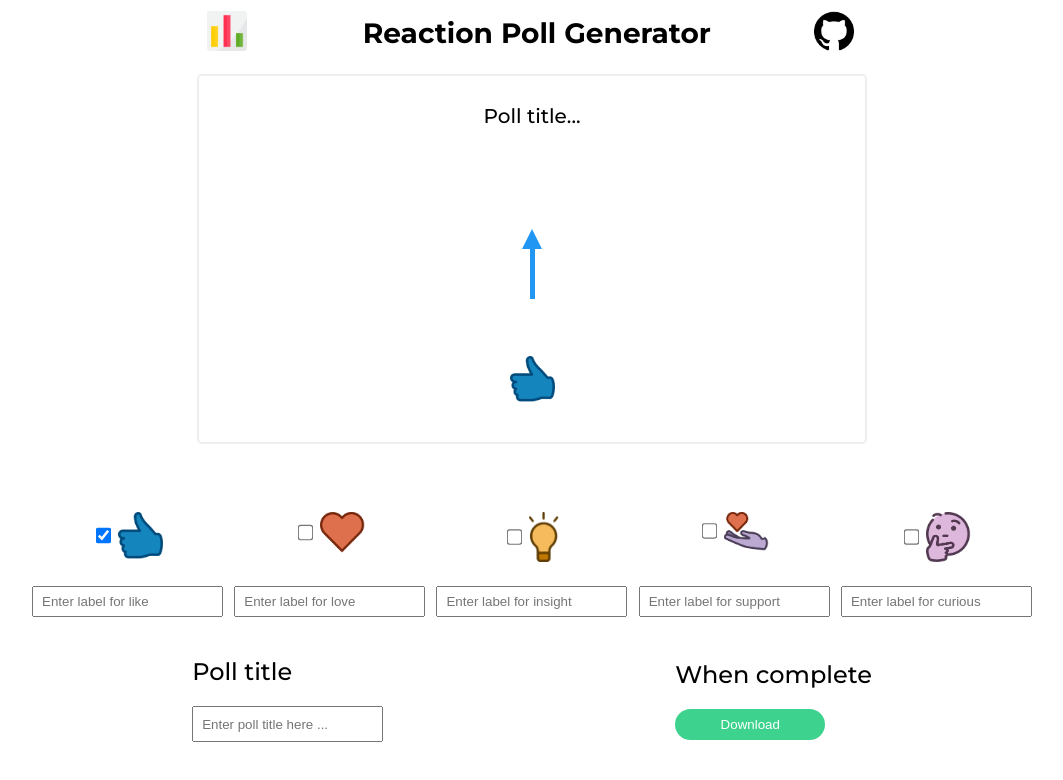
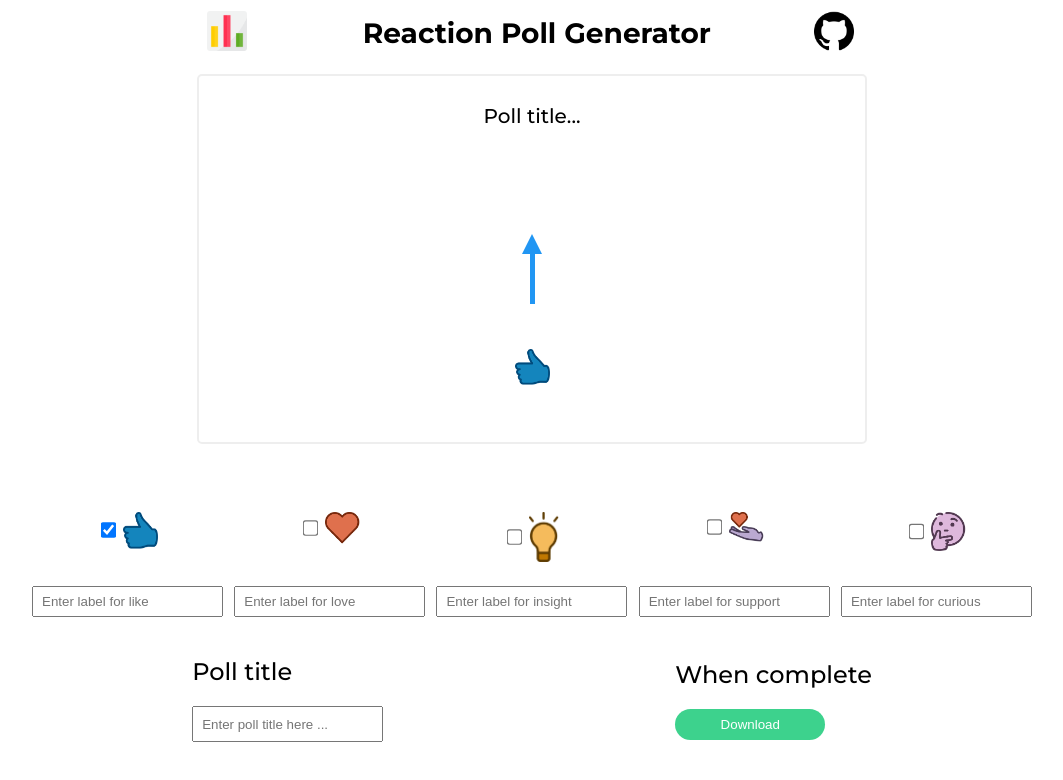
Before and after one commit to Ramzi-Abidi/Reaction-poll-generator, a React (Vite) app: page / in a window 1280 px wide. Both pictures are taken after a click on the checkbox 211 px from the left and 535 px from the top of the page. Shown: the top 780 px of the page, without its empty margins (108-1171 px from the left). Built offline with nearby package versions, Linux system fonts and the light colour scheme.

Commit message:
add styles to icons

```diff
--- a/src/components/Home.tsx
+++ b/src/components/Home.tsx
@@ -13,7 +13,6 @@ import html2canvas from "html2canvas";
 const Home = () => {
     const [pollTitle, setPollTitle] = useState<string>("");
     const [icons, setIcons] = useState<icon[]>([]);
-
     const [allIconsStates, setAllIconsStates] = useState({
         likeState: "",
         loveState: "",
@@ -130,15 +129,11 @@ const Home = () => {
 
     const handleDownload = (event: FormEvent<HTMLFormElement>) => {
         event.preventDefault();
-
         setIsLoading(() => true);
-
         const element: HTMLElement | null = document.querySelector(".content");
-
         if (element === null) {
             return;
         }
-
         try {
             html2canvas(element).then((canvas) => {
                 const img = canvas.toDataURL("image/png");
@@ -196,7 +191,6 @@ const Home = () => {
                         </div>
                         <div className="poll-content">
                             {icons.map((el: icon, index: number) => {
-                                console.log(el);
                                 return (
                                     <div className="poll-icon" key={index}>
                                         <div>
@@ -217,7 +211,7 @@ const Home = () => {
                                                 alt="Icon"
                                                 style={
                                                     el.type === "insight"
-                                                        ? { width: "40px" }
+                                                        ? { width: "25px" }
                                                         : {}
                                                 }
                                             />
--- a/src/index.css
+++ b/src/index.css
@@ -174,14 +174,13 @@ input[type="checkbox"] {
     display: flex;
     flex-direction: column;
 }
-
 .poll-icon div {
     max-width: 150px;
     word-wrap: break-word;
     overflow-wrap: break-word;
 }
 .icon-holder img {
-    width: 45px;
+    width: 35px;
 }
 @media (max-width: 768px) {
     .icon-holder img {
@@ -220,7 +219,7 @@ input[type="checkbox"] {
 }
 
 .poll-icon {
-    height: 100%;
+    height: 85%;
     font-weight: 500;
     font-size: 1rem;
     min-width: 120px;
```
